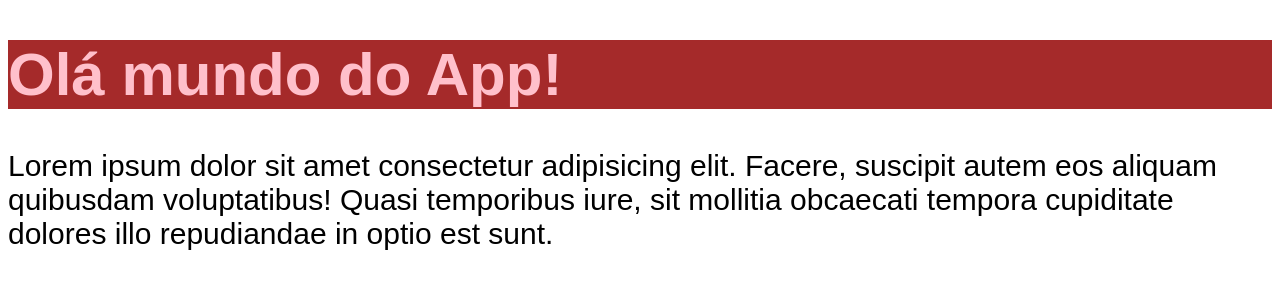
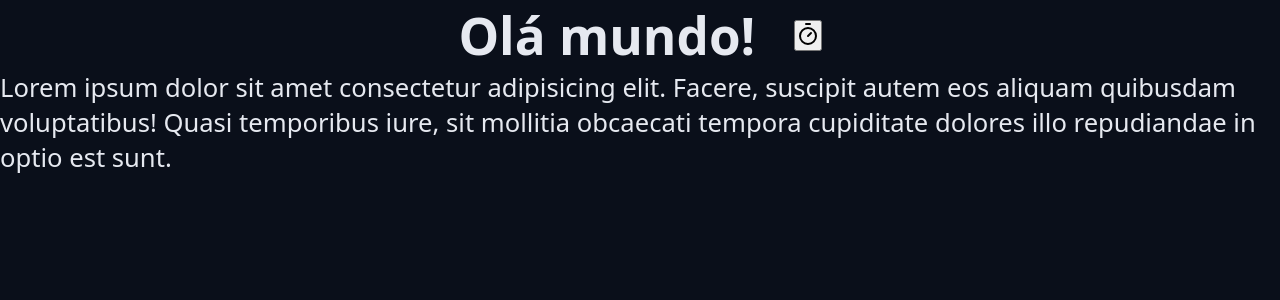
Before and after one commit to pettersonps/chronos-pomodoro, a React (Vite) app: page / in a window 1280 px wide. Shown: the top 300 px of the page. Built offline with nearby package versions, Linux system fonts and the light colour scheme.

Commit message:
global and theme CSS | Heading component

```diff
--- a/package.json
+++ b/package.json
@@ -10,6 +10,7 @@
     "preview": "vite preview"
   },
   "dependencies": {
+    "lucide-react": "^0.525.0",
     "react": "^19.1.0",
     "react-dom": "^19.1.0"
   },
--- a/src/App.tsx
+++ b/src/App.tsx
@@ -1,12 +1,18 @@
-import { Heading } from "./components/Heading";
+import { Heading } from './components/Heading';
 
-import "./styles/theme.css";
-import "./styles/global.css";
+import './styles/theme.css';
+import './styles/global.css';
+import { TimerIcon } from 'lucide-react';
 
 export function App() {
   return (
     <>
-      <Heading />
+      <Heading>
+        Olá mundo!
+        <button>
+          <TimerIcon />
+        </button>
+      </Heading>
       <p>
         Lorem ipsum dolor sit amet consectetur adipisicing elit. Facere,
         suscipit autem eos aliquam quibusdam voluptatibus! Quasi temporibus
--- a/src/components/Heading.module.css
+++ b/src/components/Heading.module.css
@@ -1,7 +1,6 @@
 .heading {
-  background: brown;
+  display: flex;
+  align-items: center;
+  justify-content: center;
+  gap: 2.4rem;
 }
-
-.black {
-  color: black;
-}
--- a/src/components/Heading.tsx
+++ b/src/components/Heading.tsx
@@ -1,5 +1,9 @@
 import styles from './Heading.module.css';
 
-export function Heading() {
-  return <h1 className={styles.heading}>Olá mundo do App!</h1>;
+type HeadingProps = {
+  children: React.ReactNode;
+};
+
+export function Heading({ children }: HeadingProps) {
+  return <h1 className={styles.heading}>{children}</h1>;
 }
--- a/src/styles/global.css
+++ b/src/styles/global.css
@@ -1,8 +1,17 @@
-body {
-  font-family: sans-serif;
-  font-size: 30px;
+* {
+  margin: 0;
+  padding: 0;
+  box-sizing: border-box;
 }
 
-h1 {
-  color: var(--primary);
+html {
+  font-size: 62, 5%;
 }
+
+body {
+  font-family: system-ui, -apple-system, BlinkMacSystemFont, 'Segoe UI', Roboto,
+    Oxygen, Ubuntu, Cantarell, 'Open Sans', 'Helvetica Neue', sans-serif;
+  font-size: 1.6rem; /* 16px */
+  background: var(--gray-900);
+  color: var(--text-default);
+}
--- a/src/styles/theme.css
+++ b/src/styles/theme.css
@@ -1,3 +1,37 @@
 :root {
-  --primary: pink;
+  --gray-100: #e6e9f0;
+  --gray-200: #cdd3e1;
+  --gray-300: #aab3cc;
+  --gray-400: #555f7d;
+  --gray-500: #454f6a;
+  --gray-600: #363d56;
+  --gray-700: #272f43;
+  --gray-800: #181f2e;
+  --gray-900: #0a0f1a;
+
+  --primary-light: #4de7b7;
+  --primary: #0da170;
+  --primary-dark: #065f46;
+
+  --link-color: #10b981;
+  --link-hover: #0b8a60;
+
+  --success: #22c55e;
+  --warning: #eab308;
+  --error: #991b1b;
+  --info: #0ea5e9;
+
+  --text-over-primary: #0a0f1a;
+  --text-over-primary-dark: #e6e9f0;
+  --text-over-primary-light: #0a0f1a;
+  --text-over-success: #0a0f1a;
+  --text-over-warning: #0a0f1a;
+  --text-over-error: #e6e9f0;
+  --text-over-info: #0a0f1a;
+
+  --text-default: #e6e9f0;
+  --text-muted: #aab3cc;
+
+  --disabled: #555f7d;
+  --text-disabled: #aab3cc;
 }
```
Also changed, not shown: 1 other file (tests, documents, lock files or other folders).
